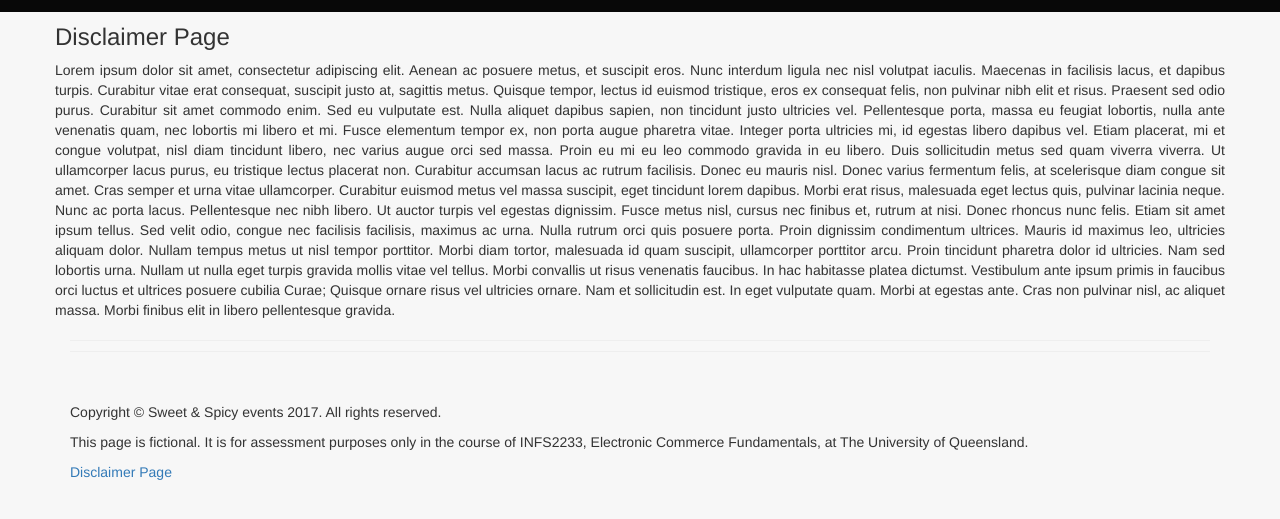
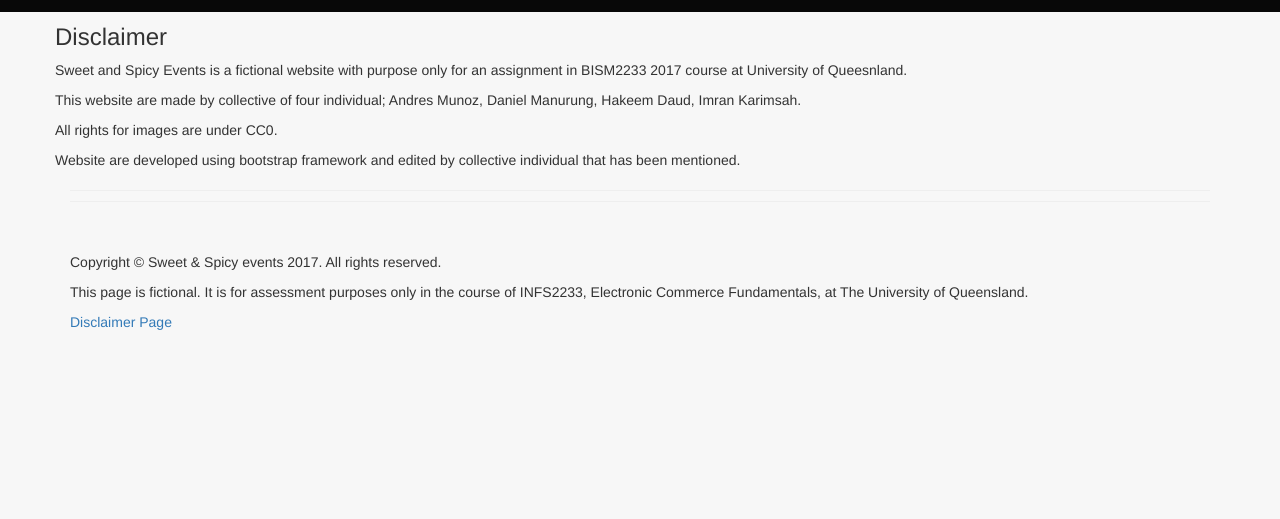
Before and after one commit to hakeemrdaud/BISM2233-Website, a plain HTML site: page DisclaimerPage.html in a window 1280 px wide. Shown: the part 109-628 px from the top of the page. Drawn offline with Linux system fonts and the light colour scheme.

Commit message:
add correct disclaimer

```diff
--- a/DisclaimerPage.html
+++ b/DisclaimerPage.html
@@ -93,7 +93,7 @@
         <!-- Title -->
         <div class="row">
             <div class="col-lg-13">
-                <h3>Disclaimer Page</h3>
+                <h3>Disclaimer</h3>
             </div>
         </div>
         <!-- /.row -->
@@ -101,16 +101,18 @@
         <!-- Page Features -->
         <div class="row text-center">
 
-            <p align="justify"> Lorem ipsum dolor sit amet, consectetur adipiscing elit. Aenean ac posuere metus, et suscipit eros. Nunc interdum ligula nec nisl volutpat iaculis. Maecenas in facilisis lacus, et dapibus turpis. Curabitur vitae erat consequat, suscipit justo at, sagittis metus. Quisque tempor, lectus id euismod tristique, eros ex consequat felis, non pulvinar nibh elit et risus. Praesent sed odio purus. Curabitur sit amet commodo enim. Sed eu vulputate est. Nulla aliquet dapibus sapien, non tincidunt justo ultricies vel. Pellentesque porta, massa eu feugiat lobortis, nulla ante venenatis quam, nec lobortis mi libero et mi.
+            <p align="justify"> Sweet and Spicy Events is a fictional website with purpose only for an assignment in BISM2233
+                2017 course at University of Queesnland.
+            </p>
 
-Fusce elementum tempor ex, non porta augue pharetra vitae. Integer porta ultricies mi, id egestas libero dapibus vel. Etiam placerat, mi et congue volutpat, nisl diam tincidunt libero, nec varius augue orci sed massa. Proin eu mi eu leo commodo gravida in eu libero. Duis sollicitudin metus sed quam viverra viverra. Ut ullamcorper lacus purus, eu tristique lectus placerat non. Curabitur accumsan lacus ac rutrum facilisis. Donec eu mauris nisl.
-
-Donec varius fermentum felis, at scelerisque diam congue sit amet. Cras semper et urna vitae ullamcorper. Curabitur euismod metus vel massa suscipit, eget tincidunt lorem dapibus. Morbi erat risus, malesuada eget lectus quis, pulvinar lacinia neque. Nunc ac porta lacus. Pellentesque nec nibh libero. Ut auctor turpis vel egestas dignissim. Fusce metus nisl, cursus nec finibus et, rutrum at nisi. Donec rhoncus nunc felis.
-
-Etiam sit amet ipsum tellus. Sed velit odio, congue nec facilisis facilisis, maximus ac urna. Nulla rutrum orci quis posuere porta. Proin dignissim condimentum ultrices. Mauris id maximus leo, ultricies aliquam dolor. Nullam tempus metus ut nisl tempor porttitor. Morbi diam tortor, malesuada id quam suscipit, ullamcorper porttitor arcu. Proin tincidunt pharetra dolor id ultricies. Nam sed lobortis urna. Nullam ut nulla eget turpis gravida mollis vitae vel tellus. Morbi convallis ut risus venenatis faucibus.
-
-In hac habitasse platea dictumst. Vestibulum ante ipsum primis in faucibus orci luctus et ultrices posuere cubilia Curae; Quisque ornare risus vel ultricies ornare. Nam et sollicitudin est. In eget vulputate quam. Morbi at egestas ante. Cras non pulvinar nisl, ac aliquet massa. Morbi finibus elit in libero pellentesque gravida.</p>
-
+            <p align="justify"> This website are made by collective of four individual; Andres Munoz, Daniel Manurung,
+                Hakeem Daud, Imran Karimsah.
+            </p>
+            <p align="justify"> All rights for images are under CC0.
+            </p>
+            <p align="justify"> Website are developed using bootstrap framework and edited by
+                collective individual that has been mentioned.
+            </p>
 
 
         </div>
```
